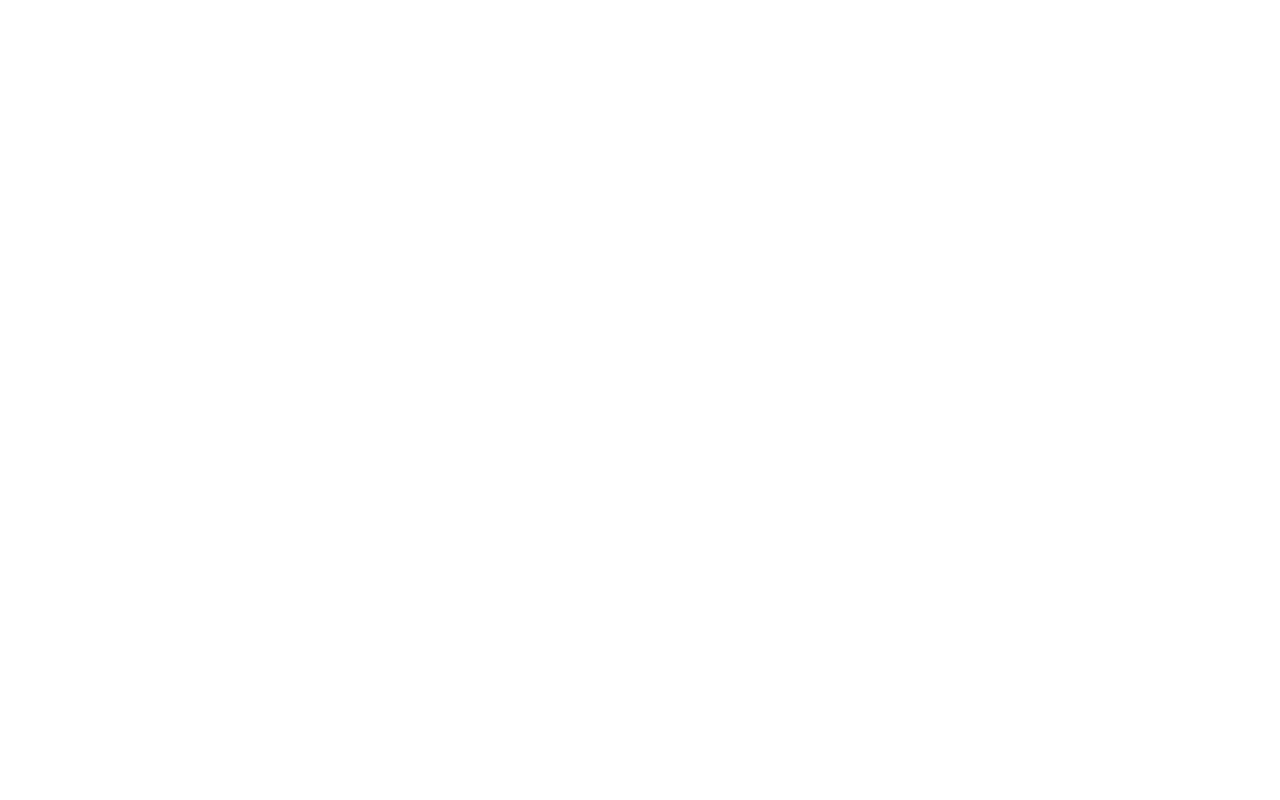
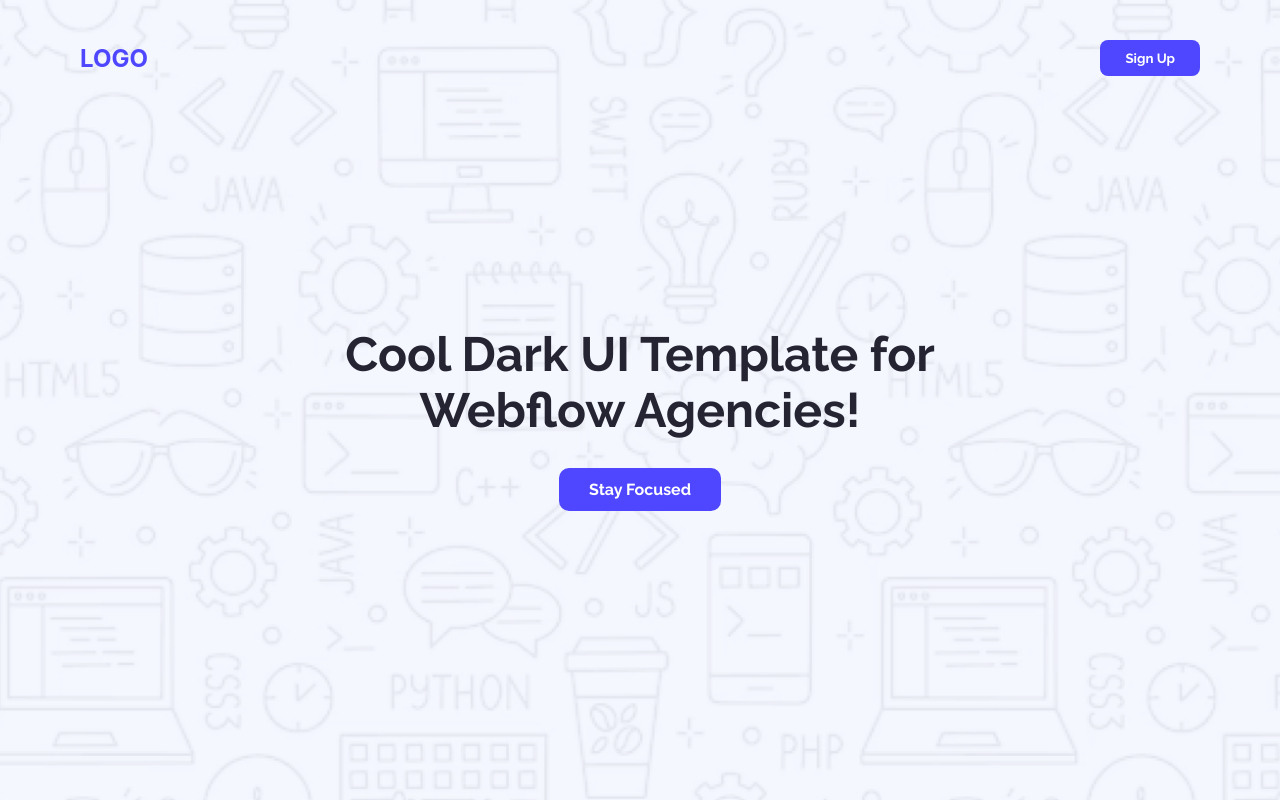
Before and after one commit to Robo9nine/webflow-web, a plain HTML site: page index.html in a window 1280 px wide. Drawn offline with Linux system fonts and the light colour scheme.

Commit message:
Added Header

```diff
--- a/index.html
+++ b/index.html
@@ -4,12 +4,23 @@
     <meta charset="UTF-8">
     <meta name="viewport" content="width=device-width, initial-scale=1.0">
     <link rel="stylesheet" href="style/style.css">
+    <link rel="preconnect" href="https://fonts.googleapis.com">
+    <link rel="preconnect" href="https://fonts.gstatic.com" crossorigin>
+    <link href="https://fonts.googleapis.com/css2?family=Raleway:ital,wght@0,100..900;1,100..900&display=swap" rel="stylesheet">
     <title>LOGO</title>
 </head>
 <body>
-    <header>
+    <section class="banner">
+    <header class="navbar">
+      <h1 class="logo">LOGO</h1>
+      <button type="button" class="signup-btn">Sign Up</button>
+    </header>
 
-    </header>
+    <div class="banner-content">
+      <h1>Cool Dark UI Template for<br>Webflow Agencies!</h1>
+      <button type="button" class="focus-btn">Stay Focused</button>
+    </div>
+  </section>
     <main>
 
     </main>
--- a/style/style.css
+++ b/style/style.css
@@ -0,0 +1,91 @@
+* {
+  margin: 0;
+  padding: 0;
+  box-sizing: border-box;
+  font-family: "Raleway", sans-serif;
+}
+
+body {
+ margin: 0;
+ line-height: normal;
+}
+
+
+/* banner section */
+.banner{
+  background-image: url('../Assets/Hero-bg.png');
+  background-size: cover;
+  background-position: center;
+  height: 100vh;
+  color: #252432;;
+  display: flex;
+  flex-direction: column;
+  justify-content: space-between;
+  padding: 40px 80px;
+  position: relative;
+  text-align: center;
+}
+
+/* Navbar */
+
+.navbar {
+  display: flex;
+  justify-content: space-between;
+  align-items: center;
+  position: relative;
+}
+
+.logo{
+  font-size: 24px;
+  font-weight: bold;
+  color: #4e47ff;
+  font-family: Inter;
+}
+.signup-btn {
+  background-color: #4e47ff;
+  color: white;
+  padding: 10px 25px;
+  border: none;
+  border-radius: 8px;
+  font-weight: bold;
+  cursor: pointer;
+  transition: 0.3s;
+}
+
+.signup-btn:hover {
+  background-color: #2e75c5;
+  transform: scale(1.1);
+  transition: 0.2s ease-in;
+}
+
+/* banner Content */
+
+.banner-content {
+  flex: 1;
+  display: flex;
+  justify-content: center;
+  align-items: center;
+  flex-direction: column;
+}
+
+.banner-content h1 {
+  font-size: 48px;
+  font-weight: bold;
+  margin-bottom: 30px;
+}
+
+.focus-btn {
+  background-color: #4e47ff;
+  color: white;
+  padding: 12px 30px;
+  text-decoration: none;
+  border-radius: 10px;
+  font-weight: bold;
+  font-size: 16px;
+  border: none;
+}
+.focus-btn:hover {
+  background-color: #2e75c5;
+  transform: scale(1.1);
+  transition: 0.2s ease-in
+}
```
